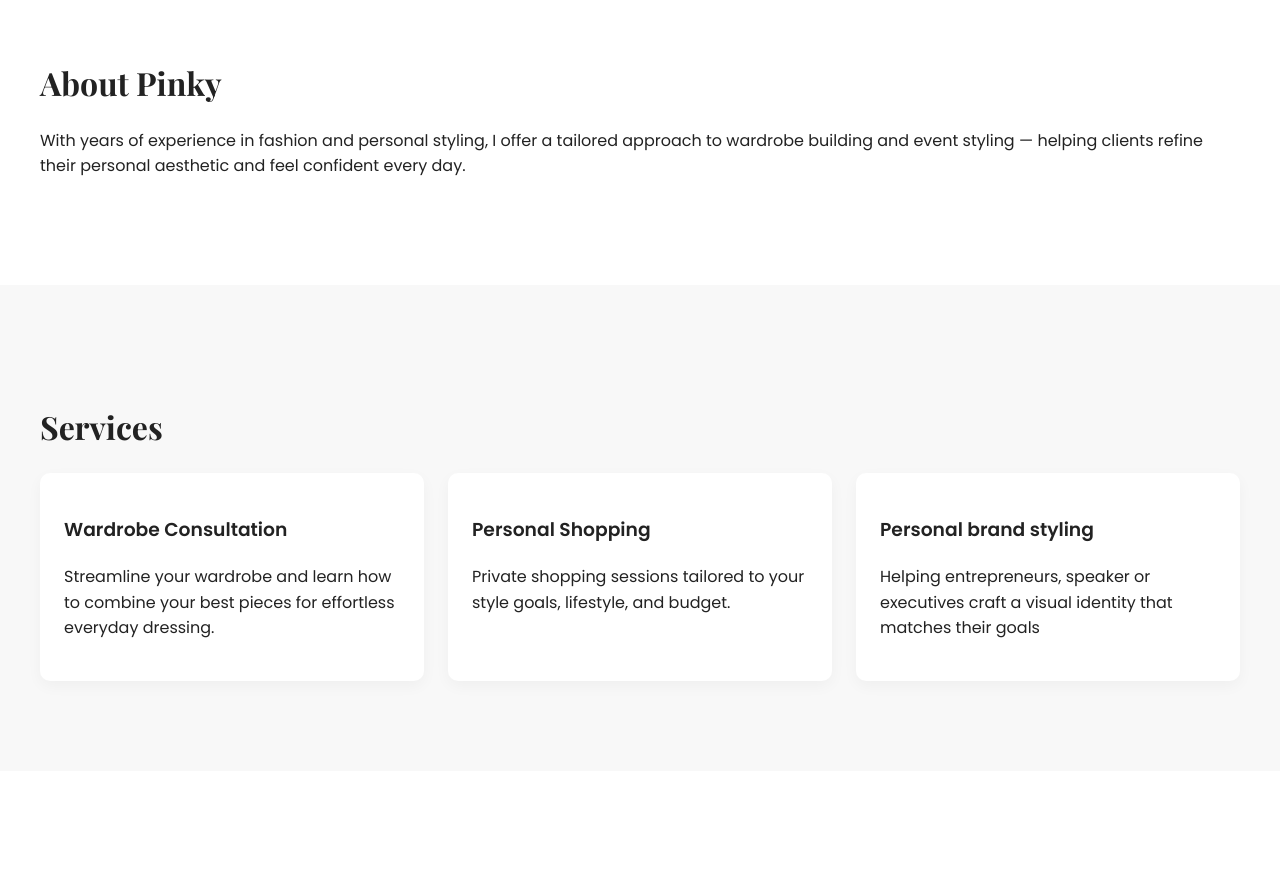
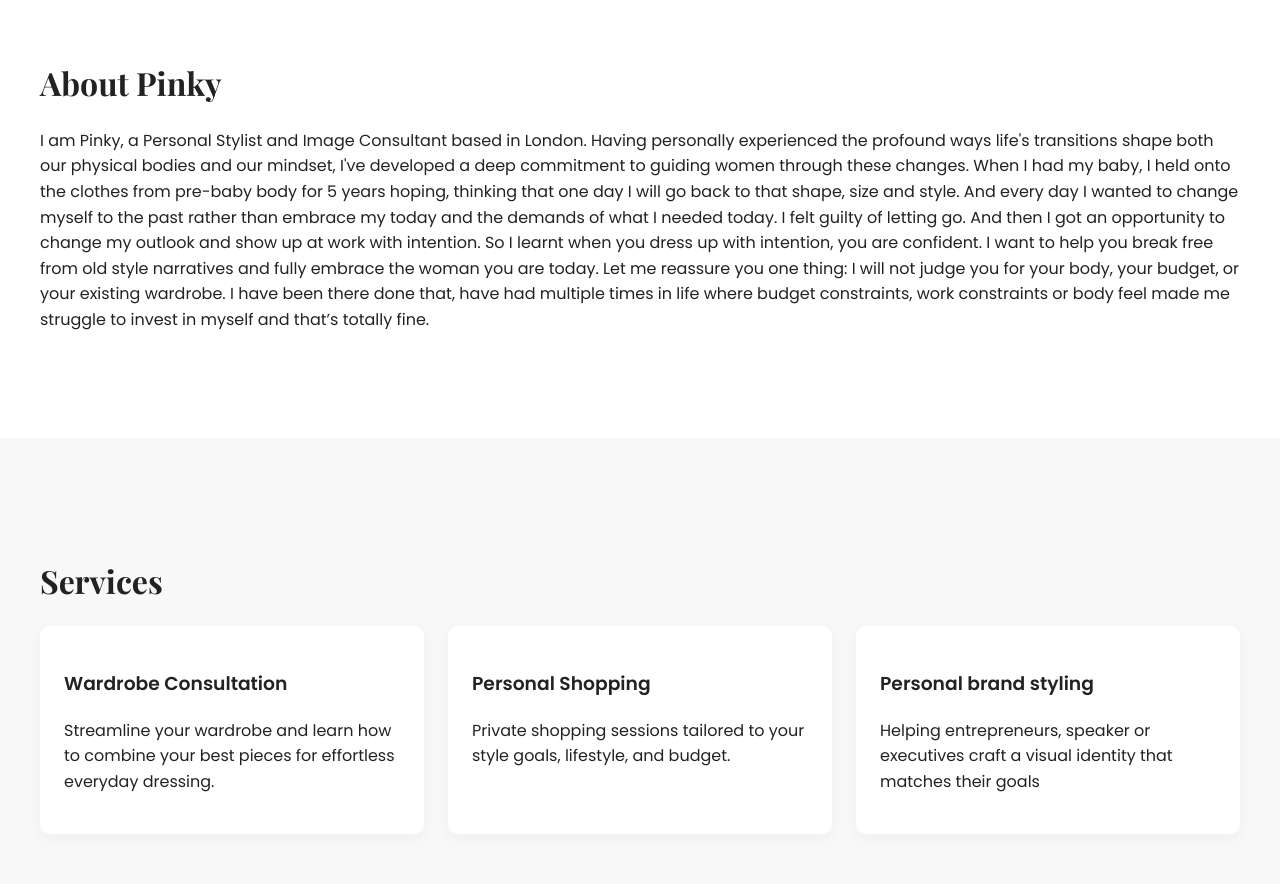
Before and after one commit to apunpale/apunpale.github.io, a plain HTML site: page index.html in a window 1280 px wide. Shown: the part 780-1664 px from the top of the page. Drawn offline with nearby package versions, Linux system fonts and the light colour scheme; a script that the page names is missing.

Commit message:
About me

```diff
--- a/index.html
+++ b/index.html
@@ -68,7 +68,8 @@
     <section id="about" class="section">
       <div class="container">
         <h2>About Pinky</h2>
-        <p>With years of experience in fashion and personal styling, I offer a tailored approach to wardrobe building and event styling — helping clients refine their personal aesthetic and feel confident every day.</p>
+        <p>I am Pinky, a Personal Stylist and Image Consultant based in London. Having personally experienced the profound ways life's transitions shape both our physical bodies and our mindset, I've developed a deep commitment to guiding women through these changes. When I had my baby, I held onto the clothes from pre-baby body for 5 years hoping, thinking that one day I will go back to that shape, size and style. And every day I wanted to change myself to the past rather than embrace my today and the demands of what I needed today. I felt guilty of letting go. And then I got an opportunity to change my outlook and show up at work with intention. So I learnt when you dress up with intention, you are confident. I want to help you break free from old style narratives and fully embrace the woman you are today.
+Let me reassure you one thing: I will not judge you for your body, your budget, or your existing wardrobe. I have been there done that, have had multiple times in life where budget constraints, work constraints or body feel made me struggle to invest in myself and that’s totally fine.</p>
       </div>
     </section>
 
```
